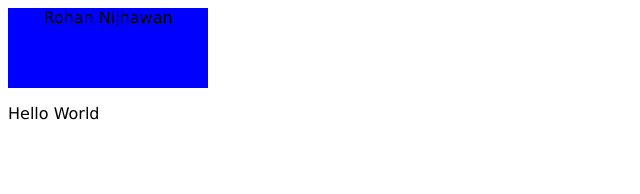
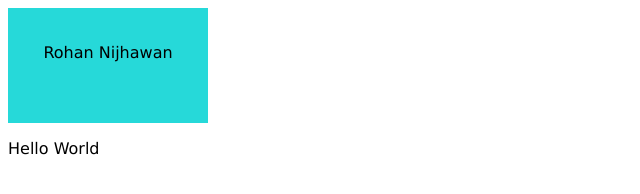
Before and after one commit to Rohacrates/rohacrates.github.io, a plain HTML site: page index.html in a window 1280 px wide. Shown: the whole page, without its empty margins (0-640 px from the left). Drawn offline with Linux system fonts and the light colour scheme.

Commit message:
update #2

```diff
--- a/style.css
+++ b/style.css
@@ -4,7 +4,8 @@ div {
 	width: 200px;
 	height: 80px;
 	text-align: center;
-	background-color: blue;
+	background-color: #26d9d9;
+	padding-top: 35px;
 }
 
 p {
```
